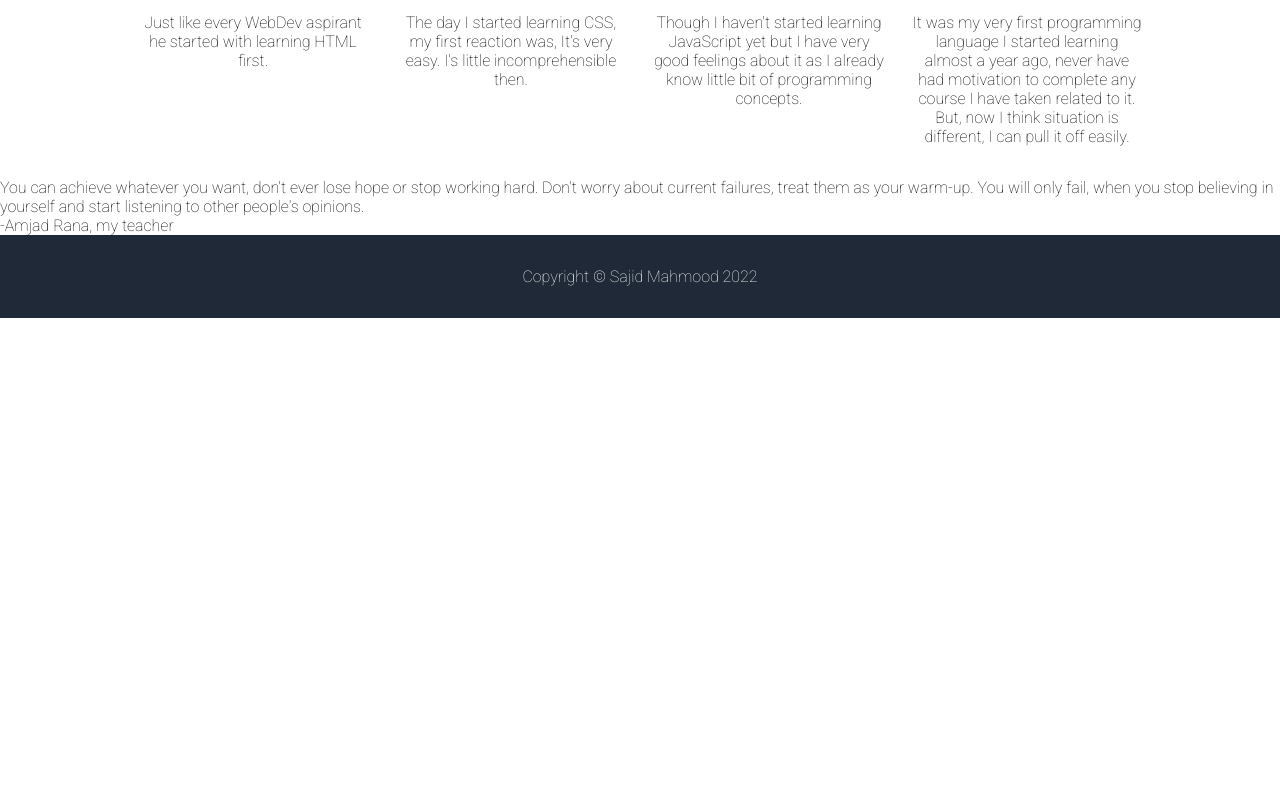
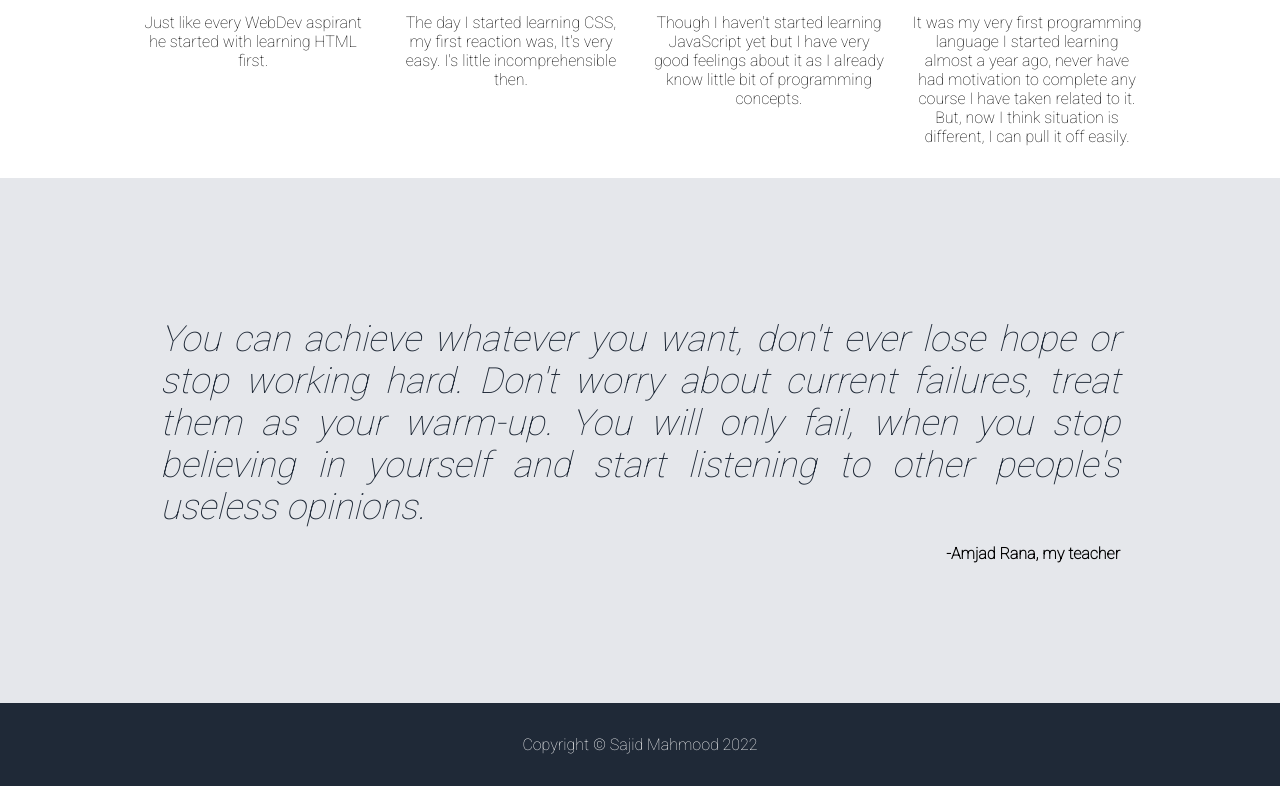
Before and after one commit to abuturabofficial/odin-landing-page, a plain HTML site: page index.html in a window 1280 px wide. Shown: the part 885-1671 px from the top of the page. Before the commit the page ends 1203 px from the top, so only its background shows below. Drawn offline with Linux system fonts and the light colour scheme.

Commit message:
add styling for quote section

```diff
--- a/css/style.css
+++ b/css/style.css
@@ -121,7 +121,6 @@ body {
   margin: 0;
 }
 
-
 .cards-main {
   display: flex;
   /* border: 2px solid black; */
@@ -164,6 +163,29 @@ body {
   width: 150px;
 }
 
+/* Styling for Quote Section */
+.quote-sec {
+  display: flex;
+  flex-direction: column;
+  background-color: #e5e7eb;
+  padding: 140px 160px;
+  gap: 16px;
+}
+
+.quote-box {
+  font-size: 36px;
+  color: #1f2937;
+  font-variant: normal;
+  font-style: italic;
+  text-align: justify;
+}
+
+.author-box {
+  font-weight: 1000;
+  color: #000000;
+  text-align: end;
+}
+
 /* Styling for Footer */
 .footer {
   text-align: center;
--- a/index.html
+++ b/index.html
@@ -85,7 +85,7 @@
           You can achieve whatever you want, don't ever lose hope or stop
           working hard. Don't worry about current failures, treat them as your
           warm-up. You will only fail, when you stop believing in yourself and
-          start listening to other people's opinions.
+          start listening to other people's useless opinions.
         </div>
         <div class="author-box">-Amjad Rana, my teacher</div>
       </div>
```
